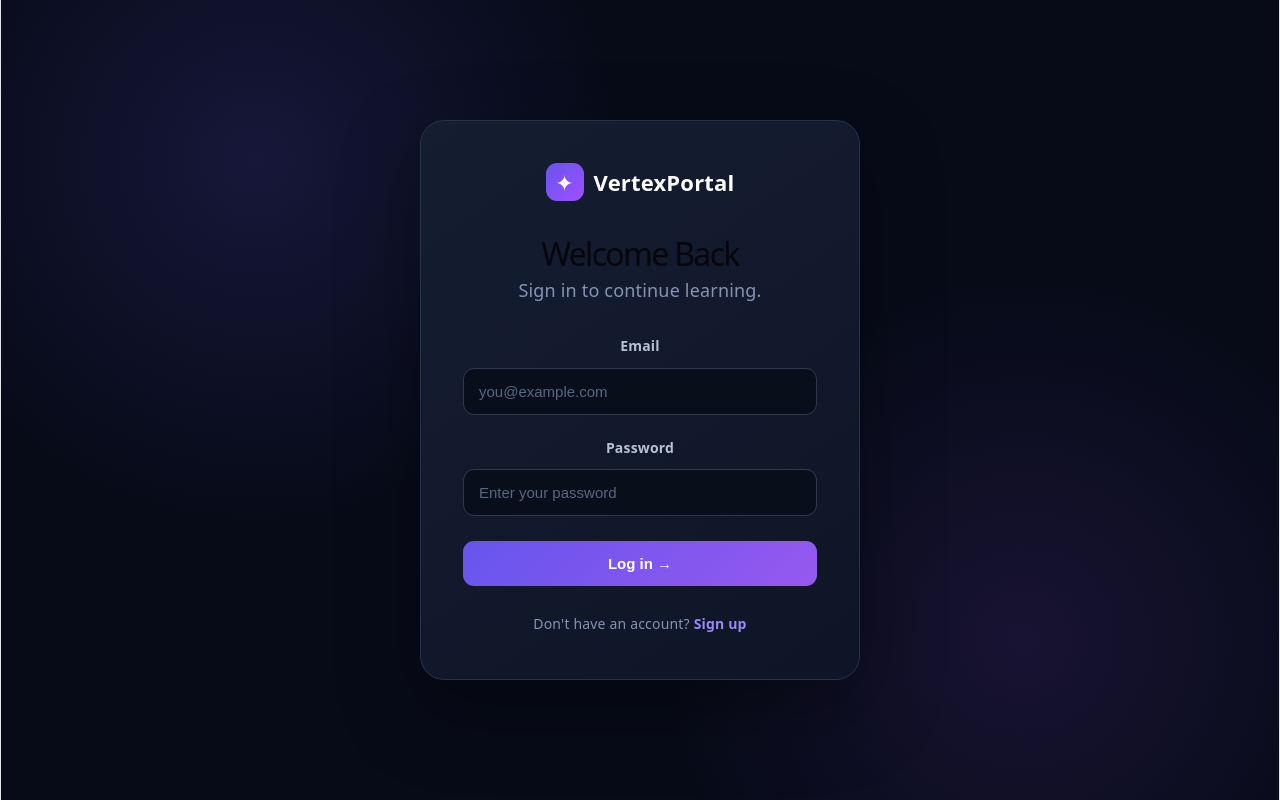
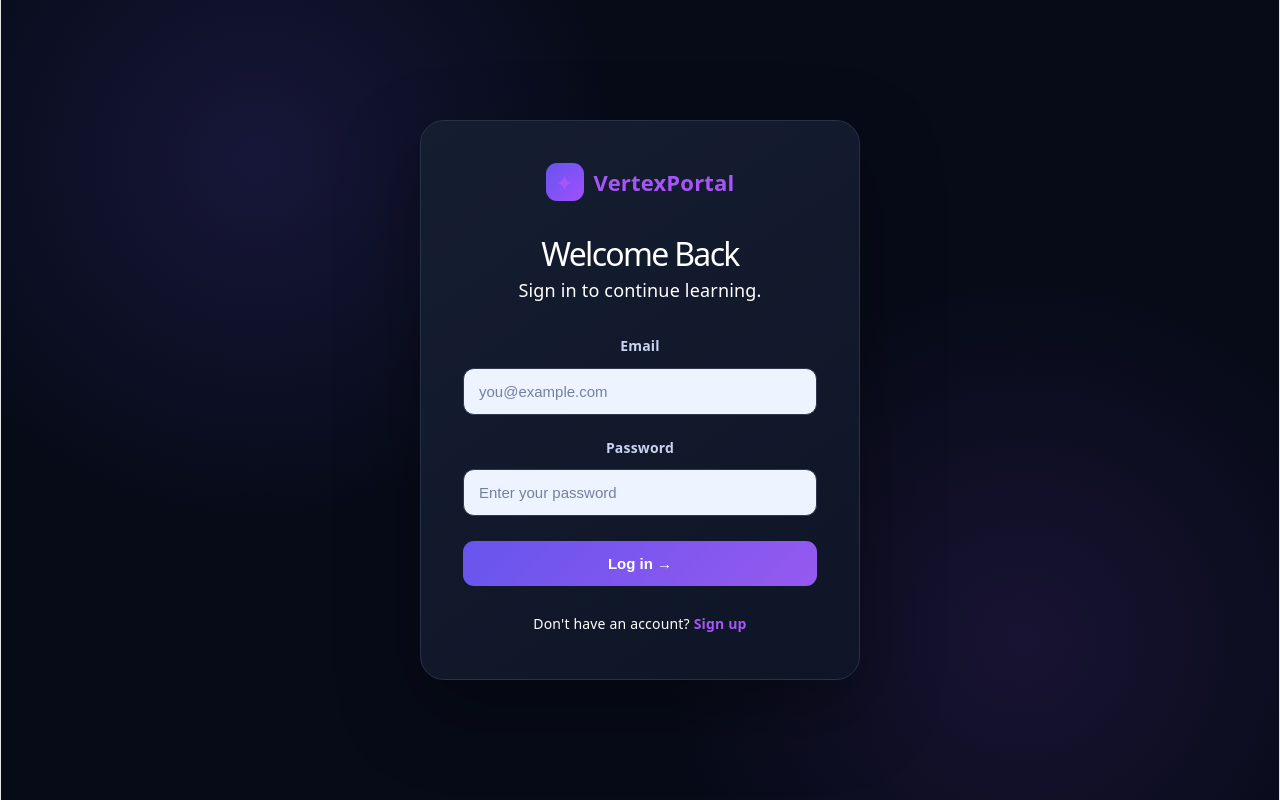
Before and after one commit to AryaRaj487567/vertexlearn-ai, a React app in the folder frontend/: page /login in a window 1280 px wide. Built offline with nearby package versions, Linux system fonts and the light colour scheme; the HTML template or start-up script is replaced by a standard one.

Commit message:
Complete authentication and playground flow

```diff
--- a/frontend/src/pages/Auth.css
+++ b/frontend/src/pages/Auth.css
@@ -220,3 +220,54 @@
         font-size: 27px;
     }
 }
+
+/* ================= AUTH TEXT FIX ================= */
+
+.auth-page h1,
+.auth-page h2,
+.auth-page h3,
+.auth-page p,
+.auth-page label {
+    color: #ffffff;
+}
+
+.auth-page .auth-subtitle {
+    color: #9aa4c7;
+}
+
+/* Login / Signup headings */
+.auth-page h1 {
+    color: #ffffff !important;
+}
+
+/* Form labels */
+.auth-page label {
+    color: #c9d2f0;
+}
+
+/* Input text */
+.auth-page input {
+    color: #111827;
+    background: #eef4ff;
+}
+
+/* Input placeholder */
+.auth-page input::placeholder {
+    color: #7180a3;
+}
+
+/* Bottom text */
+.auth-page .auth-footer,
+.auth-page .auth-footer p {
+    color: #9aa4c7;
+}
+
+/* Links */
+.auth-page a {
+    color: #a855f7;
+}
+
+/* Error messages, if present */
+.auth-page .error {
+    color: #ff6b6b;
+}
```
